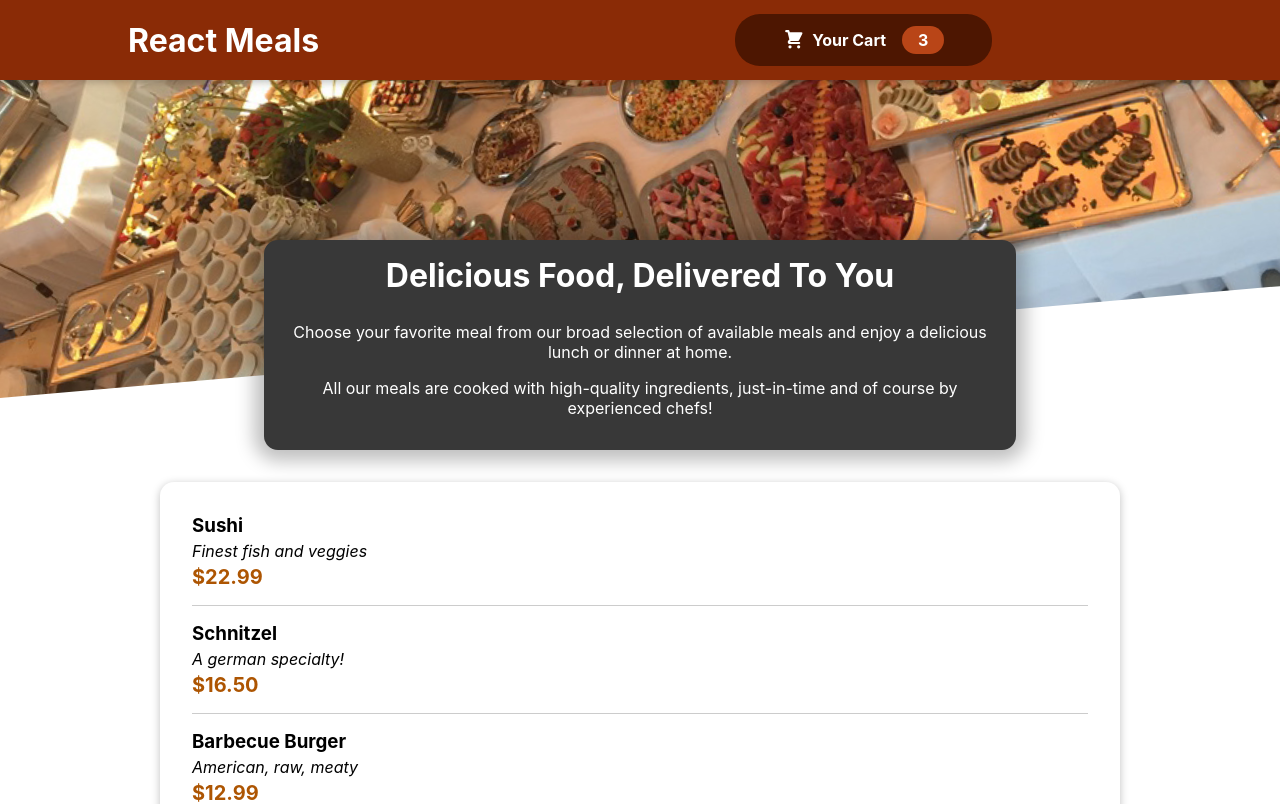
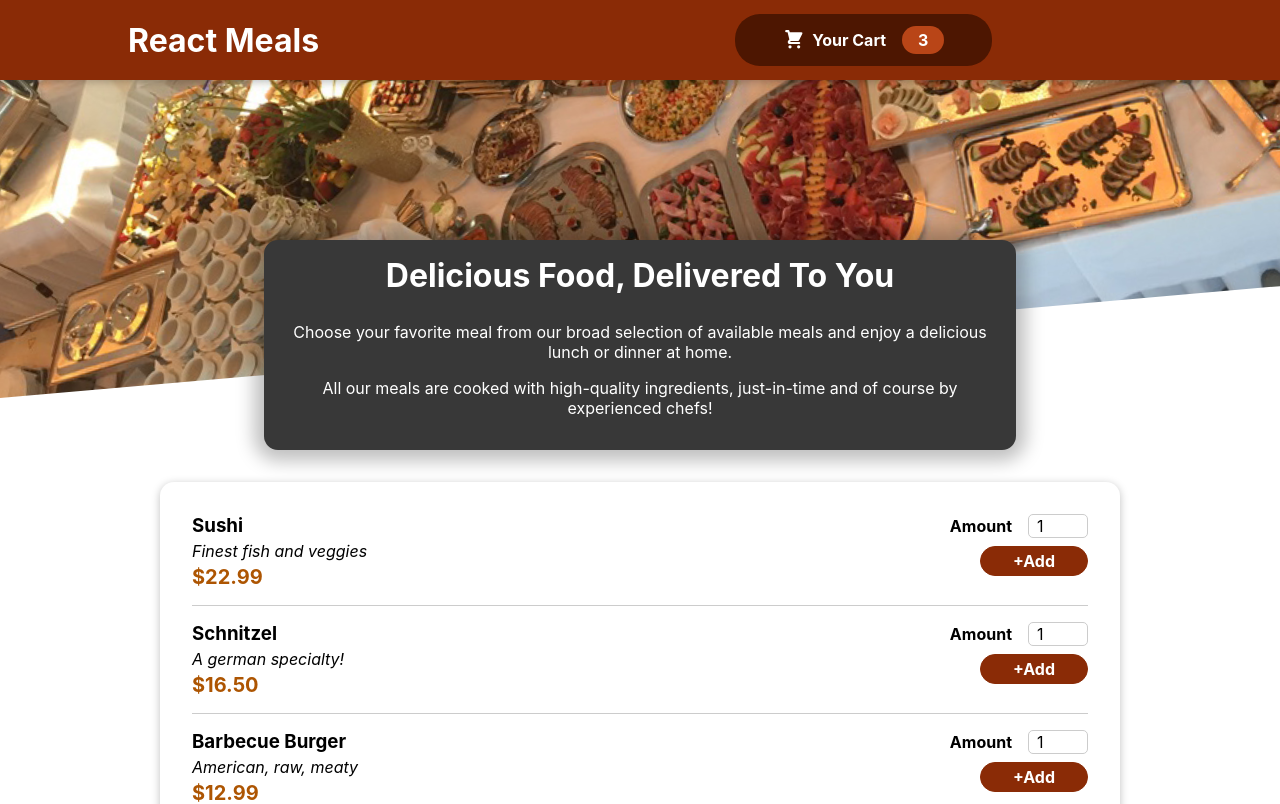
Before and after one commit to janardhan5031/restaurent-app, a React (Create React App) app: page / in a window 1280 px wide. Shown: the top 804 px of the page. Built offline with nearby package versions, Linux system fonts and the light colour scheme.

Commit message:
added form to checkout the meals

```diff
--- a/src/components/Meals/AvailableMeals.js
+++ b/src/components/Meals/AvailableMeals.js
@@ -32,8 +32,8 @@ const DUMMY_MEALS = [
   ];
 const AvailableMeals = () => {
     const mealsList = DUMMY_MEALS.map((meal) => {
-        return <li>
-            <MealItem key={meal.id}
+        return <li key={meal.id}>
+            <MealItem
                 name={meal.name}
                 price={meal.price}
                 description={meal.description}
--- a/src/components/Meals/MealItem/MealItem.js
+++ b/src/components/Meals/MealItem/MealItem.js
@@ -1,18 +1,19 @@
 
 import classes from './MealItem.module.css';
+import MealItemForm from './MealItemForm';
 
 const MealItem = (props) => {
     const Price = `$${props.price.toFixed(2)}`;
-    return <li className={classes.meal}>
+    return <span className={classes.meal} >
         <div >
             <h3>{props.name}</h3>
             <div className={ classes.description}>{props.description}</div>
             <div className={ classes.price}>{ Price}</div>
         </div>
         <div>
-
+            <MealItemForm />
         </div>
-    </li>
+    </span>
 }
 
 export default MealItem;
--- /dev/null
+++ b/src/components/Meals/MealItem/MealItemForm.js
@@ -0,0 +1,20 @@
+
+import Input from '../../UI/Input';
+
+import classes from './MealItemForm.module.css';
+
+const MealItemForm = (props) => {
+    return <form className={classes.form}>
+        <Input label='Amount' input={{
+            id: 'amount',
+            type: 'number',
+            min: '1',
+            max: '5',
+            step: '1',
+            defaultValue:'1'
+        }} />
+        <button> +Add</button>
+    </form>
+}
+
+export default MealItemForm
--- /dev/null
+++ b/src/components/Meals/MealItem/MealItemForm.module.css
@@ -0,0 +1,21 @@
+
+.form {
+    text-align: right;
+}
+
+.form button {
+    font: inherit;
+    cursor: pointer;
+    background-color: #8a2b06;
+    border: 1px solid #8a2b06;
+    color: white;
+    padding: 0.25rem 2rem;
+    border-radius: 20px;
+    font-weight: bold;
+}
+
+.form button:hover,
+.form button:active {
+    background-color: #641e03;
+    border-color: #641e03;
+}
--- /dev/null
+++ b/src/components/UI/Input.js
@@ -0,0 +1,11 @@
+
+import classes from './Input.module.css'
+
+const Input = (props) => {
+    return (<div className={classes.input}>
+        <label htmlFor={props.input.id} >{ props.label}</label>
+        <input { ...props.input} />
+    </div>);
+}
+
+export default Input;
--- /dev/null
+++ b/src/components/UI/Input.module.css
@@ -0,0 +1,18 @@
+.input {
+    display: flex;
+    align-items: center;
+    margin-bottom: 0.5rem;
+  }
+
+  .input label {
+    font-weight: bold;
+    margin-right: 1rem;
+  }
+
+  .input input {
+    width: 3rem;
+    border-radius: 5px;
+    border: 1px solid #ccc;
+    font: inherit;
+    padding-left: 0.5rem;
+  }
```
